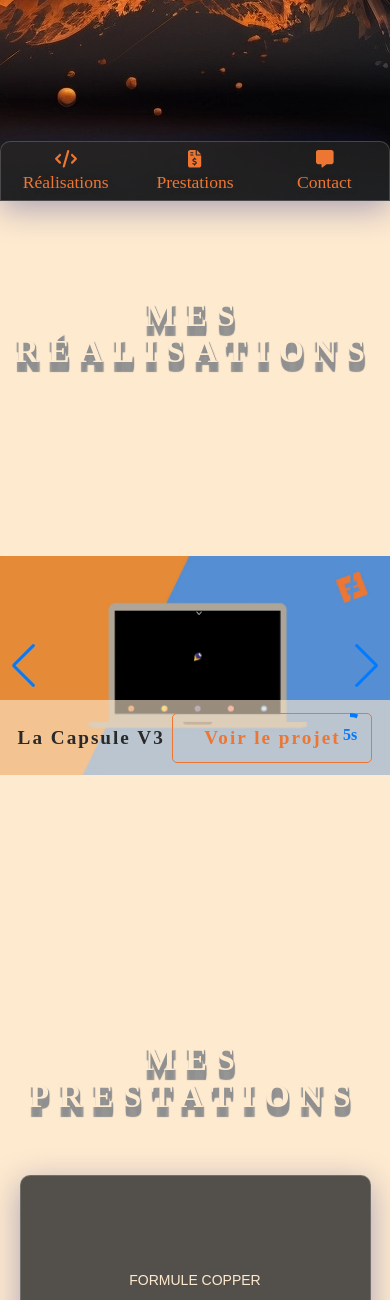
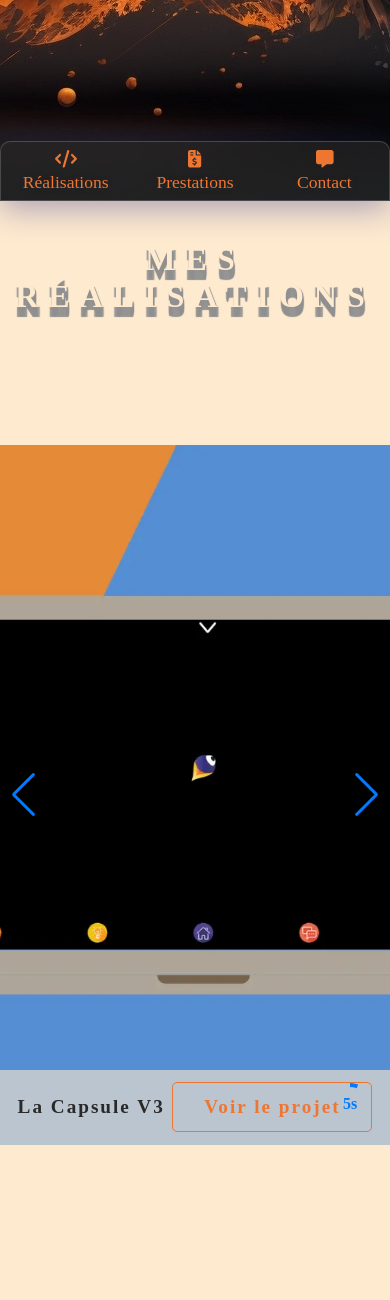
Before and after one commit to LeStitcheurF0u/personnal-tests, a PHP site: page / in a window 390 px wide. Shown: the part 643-1943 px from the top of the page. Run offline with PHP 8.4, Linux system fonts and the light colour scheme; some libraries are stand-ins or nearby versions; some web fonts are replaced.

Commit message:
:iphone: Patch responsive

```diff
--- a/css/style.css
+++ b/css/style.css
@@ -1109,7 +1109,7 @@ footer {
 
     .swiper {
         width: 100%;
-        height: auto;
+        height: 700px;
     }
 
 
```
